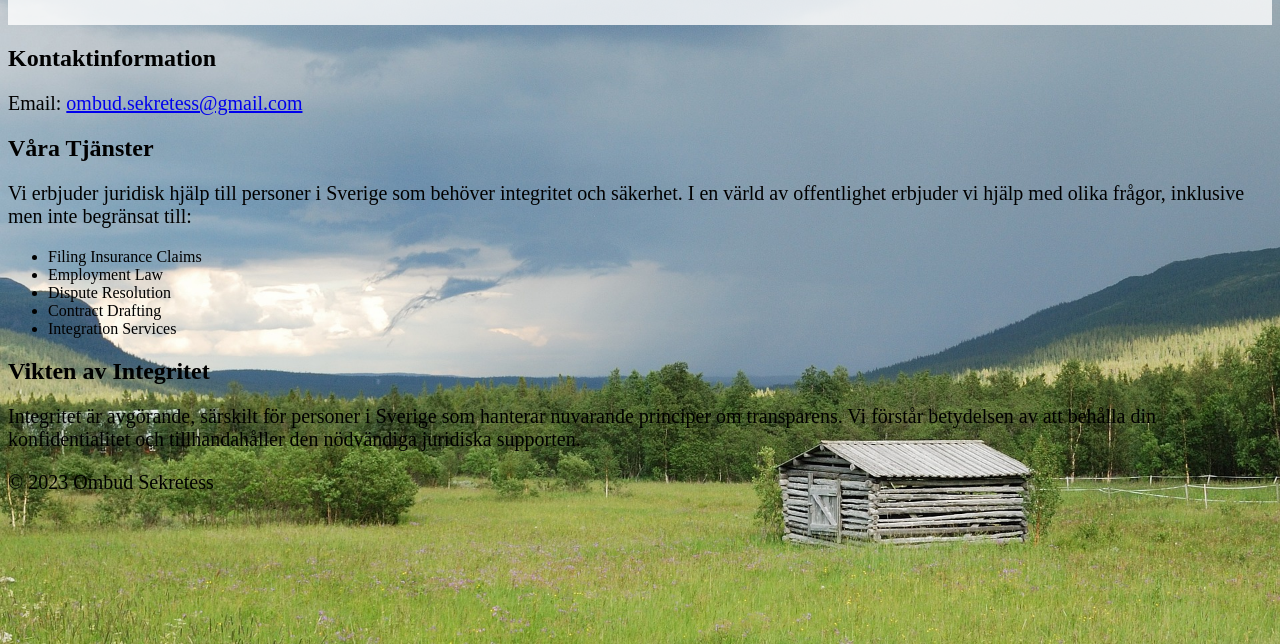
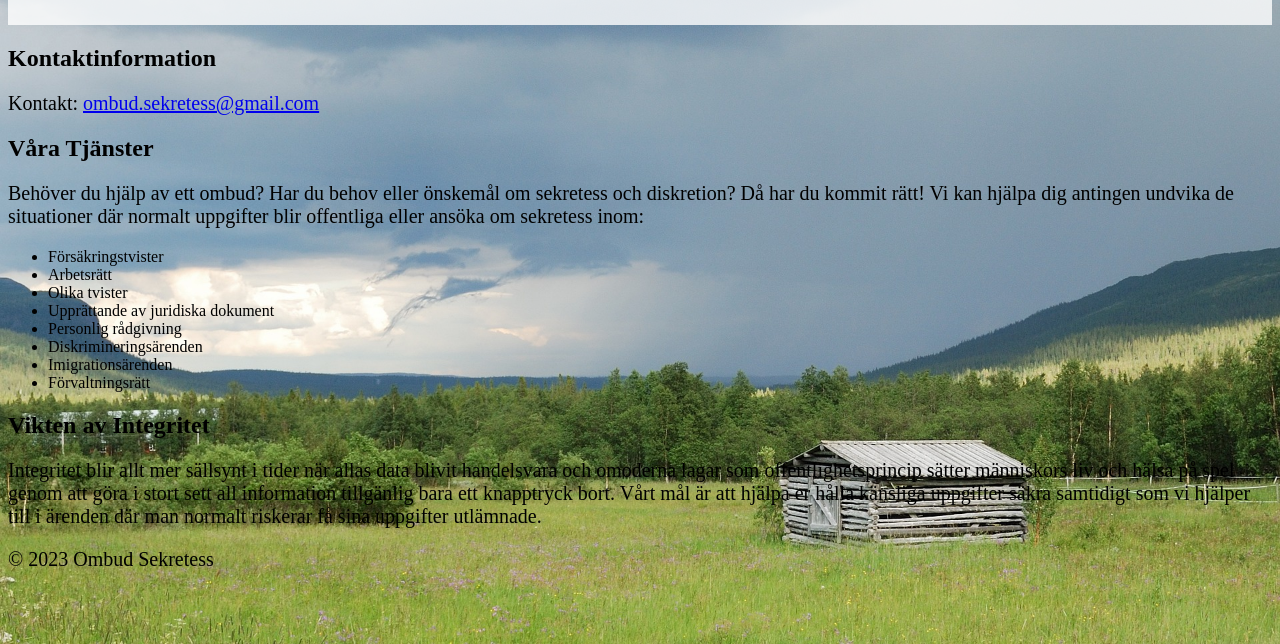
Before and after one commit to Ombudet/sekretess, a plain HTML site: page index.html in a window 1280 px wide. Shown: the part 156-800 px from the top of the page. Drawn offline with Linux system fonts and the light colour scheme.

Commit message:
Update index.html

```diff
--- a/index.html
+++ b/index.html
@@ -27,26 +27,29 @@
 <body>
     <header>
         <h1>Ombud Sekretess</h1>
-        <p>Juridisk hjälp med fokus på integritet</p>
+        <p>Juridisk expertis med fokus på integritet och sekretess</p>
     </header>
 
     <section id="contact">
         <h2>Kontaktinformation</h2>
-        <p>Email: <a href="mailto:ombud.sekretess@gmail.com">ombud.sekretess@gmail.com</a></p>
+        <p>Kontakt: <a href="mailto:ombud.sekretess@gmail.com">ombud.sekretess@gmail.com</a></p>
     </section>
 
     <section id="services">
         <h2>Våra Tjänster</h2>
         <p>
             <!-- Beskrivning av de tjänster du erbjuder -->
-            Vi erbjuder juridisk hjälp till personer i Sverige som behöver integritet och säkerhet. I en värld av offentlighet erbjuder vi hjälp med olika frågor, inklusive men inte begränsat till:
+            Behöver du hjälp av ett ombud? Har du behov eller önskemål om sekretess och diskretion? Då har du kommit rätt! Vi kan hjälpa dig antingen undvika de situationer där normalt uppgifter blir offentliga eller ansöka om sekretess inom:
         </p>
         <ul>
-            <li>Filing Insurance Claims</li>
-            <li>Employment Law</li>
-            <li>Dispute Resolution</li>
-            <li>Contract Drafting</li>
-            <li>Integration Services</li>
+            <li>Försäkringstvister</li>
+            <li>Arbetsrätt</li>
+            <li>Olika tvister</li>
+            <li>Upprättande av juridiska dokument</li>
+            <li>Personlig rådgivning</li>
+            <li>Diskrimineringsärenden</li>
+            <li>Imigrationsärenden</li>
+            <li>Förvaltningsrätt</li>
         </ul>
     </section>
 
@@ -54,7 +57,7 @@
         <h2>Vikten av Integritet</h2>
         <p>
             <!-- Information om varför integritet är viktigt -->
-            Integritet är avgörande, särskilt för personer i Sverige som hanterar nuvarande principer om transparens. Vi förstår betydelsen av att behålla din konfidentialitet och tillhandahåller den nödvändiga juridiska supporten.
+            Integritet blir allt mer sällsynt i tider när allas data blivit handelsvara och omoderna lagar som offentlighetsprincip sätter människors liv och hälsa på spel genom att göra i stort sett all information tillgänlig bara ett knapptryck bort. Vårt mål är att hjälpa er hålla känsliga uppgifter säkra samtidigt som vi hjälper till i ärenden där man normalt riskerar få sina uppgifter utlämnade.
         </p>
     </section>
 
```
